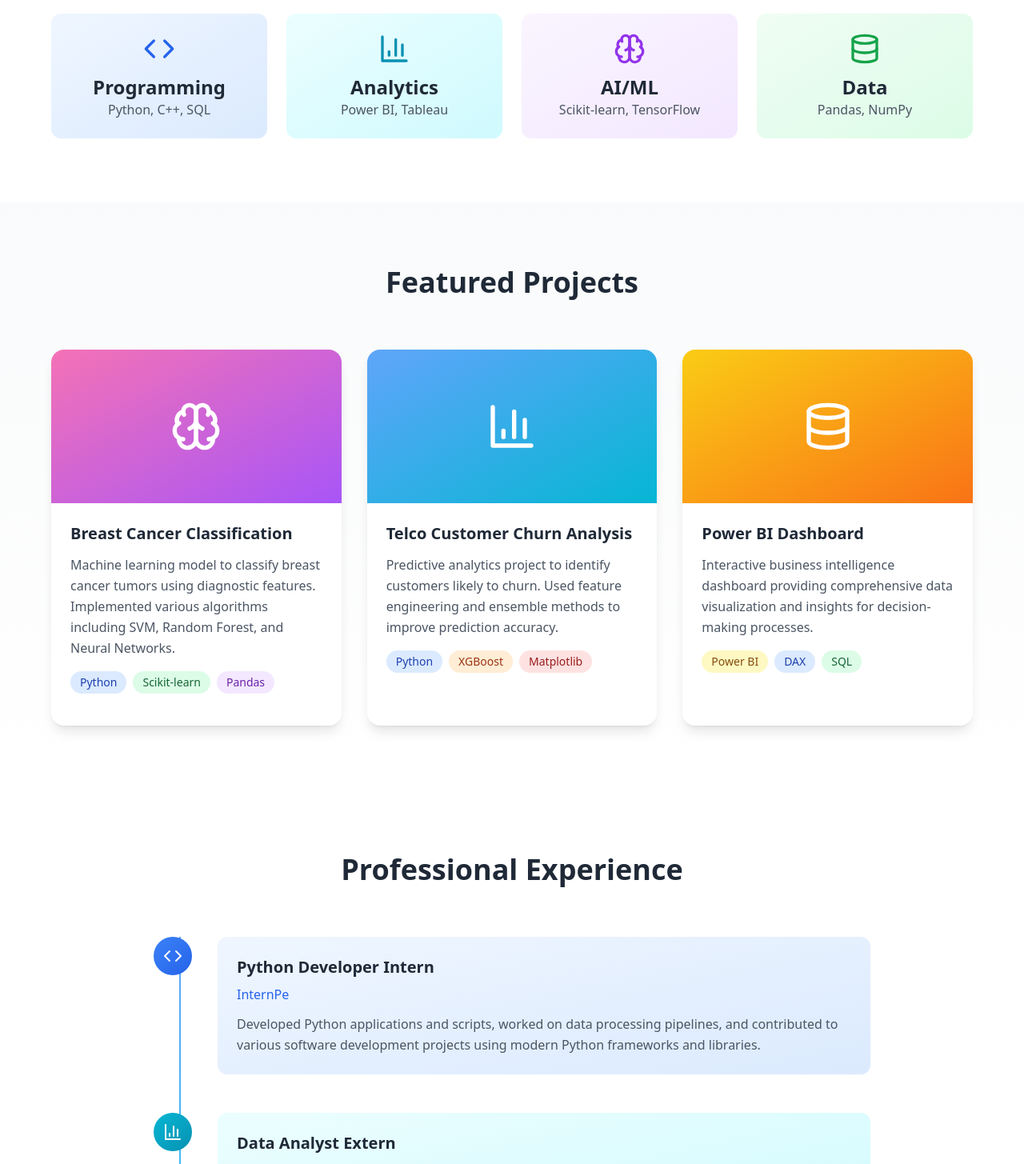
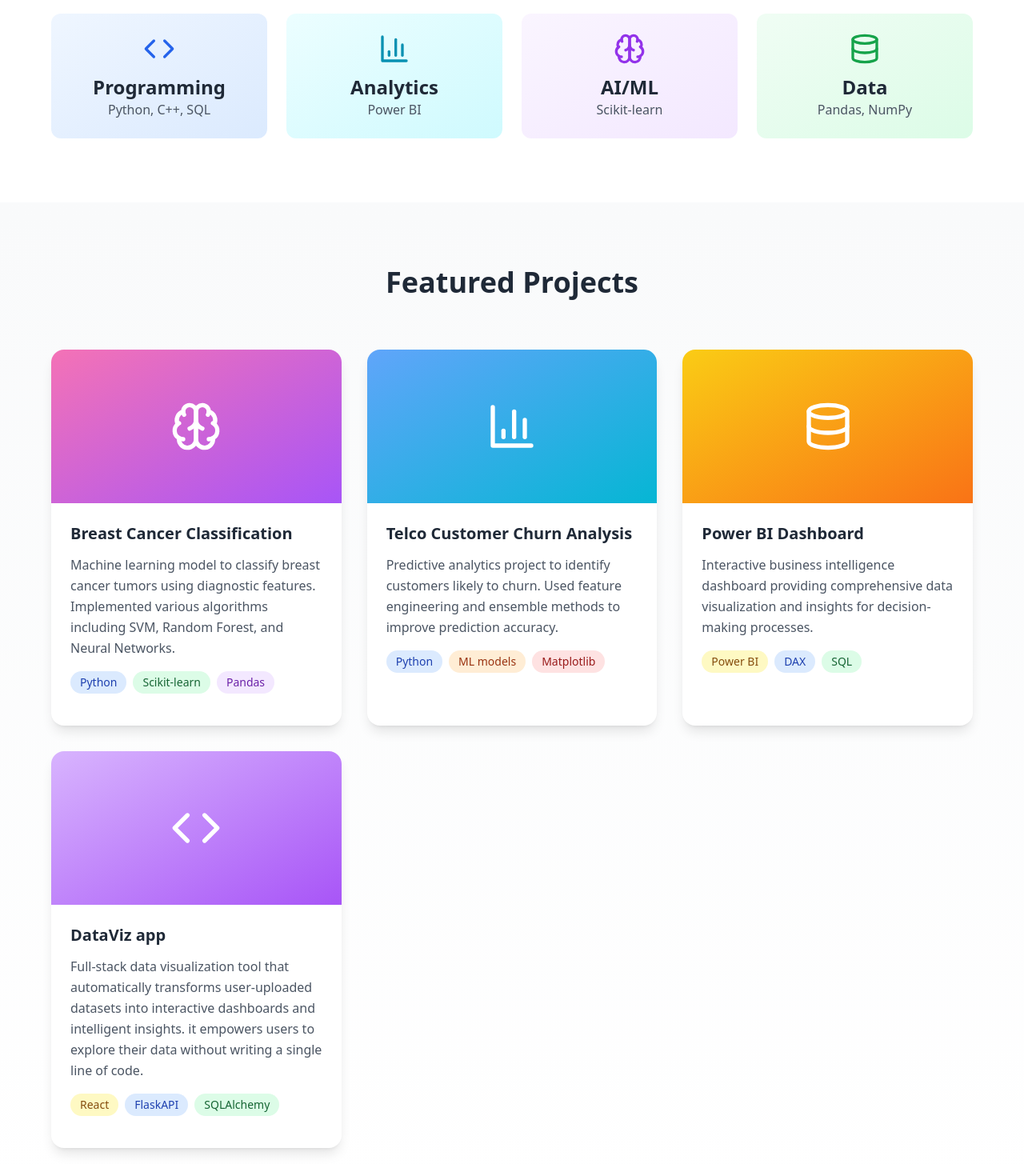
Before and after one commit to Rochinelle/portfolio, a React (Vite) app: page / in a window 1280 px wide. Shown: the part 1340-2795 px from the top of the page at 80% size. Built offline with nearby package versions, Linux system fonts and the light colour scheme.

Commit message:
git add .

```diff
--- a/src/App.tsx
+++ b/src/App.tsx
@@ -1,5 +1,5 @@
 import React, { useState, useEffect } from 'react';
-import { ChevronDown, Mail, Linkedin, Github, ExternalLink, Award, Briefcase, GraduationCap, User, Code, BarChart3, Database, Brain } from 'lucide-react';
+import { ChevronDown, Mail, Linkedin, Github, ExternalLink, Award, Briefcase, GraduationCap, User, Code, BarChart3, Database, Brain, LayoutDashboardIcon, CodeIcon } from 'lucide-react';
 
 function App() {
   const [activeSection, setActiveSection] = useState('home');
@@ -142,12 +142,12 @@ function App() {
                 <div className="text-center p-6 bg-gradient-to-br from-cyan-50 to-cyan-100 rounded-xl">
                   <BarChart3 className="w-10 h-10 text-cyan-600 mx-auto mb-3" />
                   <h4 className="font-bold text-gray-800 text-2xl">Analytics</h4>
-                  <p className="text-m text-gray-600">Power BI, Tableau</p>
+                  <p className="text-m text-gray-600">Power BI</p>
                 </div>
                 <div className="text-center p-6 bg-gradient-to-br from-purple-50 to-purple-100 rounded-xl">
                   <Brain className="w-10 h-10 text-purple-600 mx-auto mb-3" />
                   <h4 className="font-bold text-gray-800 text-2xl">AI/ML</h4>
-                  <p className="text-m text-gray-600">Scikit-learn, TensorFlow</p>
+                  <p className="text-m text-gray-600">Scikit-learn</p>
                 </div>
                 <div className="text-center p-6 bg-gradient-to-br from-green-50 to-green-100 rounded-xl">
                   <Database className="w-10 h-10 text-green-600 mx-auto mb-3" />
@@ -167,7 +167,7 @@ function App() {
           <div className="max-w-6xl mx-auto">
             <h2 className="text-4xl font-bold text-center mb-16 text-gray-800">Featured Projects</h2>
             <div className="grid md:grid-cols-3 gap-8">
-              <div className="group bg-white rounded-2xl shadow-lg overflow-hidden hover:shadow-xl transition-all duration-300 transform hover:-translate-y-2">
+              <div  onClick={() => window.open("https://github.com/Rochinelle/Breast-Cancer-Prediction", "_blank")} className="group bg-white rounded-2xl shadow-lg overflow-hidden hover:shadow-xl transition-all duration-300 transform hover:-translate-y-2">
                 <div className="h-48 bg-gradient-to-br from-pink-400 to-purple-500 p-8 flex items-center justify-center">
                   <Brain className="w-16 h-16 text-white" />
                 </div>
@@ -185,7 +185,7 @@ function App() {
                 </div>
               </div>
 
-              <div className="group bg-white rounded-2xl shadow-lg overflow-hidden hover:shadow-xl transition-all duration-300 transform hover:-translate-y-2">
+              <div  onClick={() => window.open("https://github.com/Rochinelle/Telco-Customer-Churn-Prediction-Analysis?tab=readme-ov-file", "_blank")} className="group bg-white rounded-2xl shadow-lg overflow-hidden hover:shadow-xl transition-all duration-300 transform hover:-translate-y-2">
                 <div className="h-48 bg-gradient-to-br from-blue-400 to-cyan-500 p-8 flex items-center justify-center">
                   <BarChart3 className="w-16 h-16 text-white" />
                 </div>
@@ -197,13 +197,14 @@ function App() {
                   </p>
                   <div className="flex flex-wrap gap-2 mb-4">
                     <span className="px-3 py-1 bg-blue-100 text-blue-800 text-sm rounded-full">Python</span>
-                    <span className="px-3 py-1 bg-orange-100 text-orange-800 text-sm rounded-full">XGBoost</span>
+                    <span className="px-3 py-1 bg-orange-100 text-orange-800 text-sm rounded-full">ML models</span>
                     <span className="px-3 py-1 bg-red-100 text-red-800 text-sm rounded-full">Matplotlib</span>
                   </div>
                 </div>
               </div>
 
-              <div className="group bg-white rounded-2xl shadow-lg overflow-hidden hover:shadow-xl transition-all duration-300 transform hover:-translate-y-2">
+              <div  onClick={() => window.open("https://github.com/Rochinelle/Telco-Customer-Churn-Prediction-Analysis/blob/main/Telco-dashboard.jpeg", "_blank")}  className="group bg-white rounded-2xl shadow-lg overflow-hidden hover:shadow-xl transition-all duration-300 transform hover:-translate-y-2">
+
                 <div className="h-48 bg-gradient-to-br from-yellow-400 to-orange-500 p-8 flex items-center justify-center">
                   <Database className="w-16 h-16 text-white" />
                 </div>
@@ -217,6 +218,24 @@ function App() {
                     <span className="px-3 py-1 bg-yellow-100 text-yellow-800 text-sm rounded-full">Power BI</span>
                     <span className="px-3 py-1 bg-blue-100 text-blue-800 text-sm rounded-full">DAX</span>
                     <span className="px-3 py-1 bg-green-100 text-green-800 text-sm rounded-full">SQL</span>
+                  </div>
+                </div>
+              </div>
+
+              <div  onClick={() => window.open("https://github.com/Rochinelle/Telco-Customer-Churn-Prediction-Analysis/blob/main/Telco-dashboard.jpeg", "_blank")} className="group bg-white rounded-2xl shadow-lg overflow-hidden hover:shadow-xl transition-all duration-300 transform hover:-translate-y-2">
+                <div className="h-48 bg-gradient-to-br from-purple-300 to-purple-500 p-8 flex items-center justify-center">
+                  <CodeIcon className="w-16 h-16 text-white" />
+                </div>
+                <div className="p-6">
+                  <h3 className="text-xl font-bold mb-3 text-gray-800">DataViz app</h3>
+                  <p className="text-gray-600 mb-4 leading-relaxed">
+                    Full-stack data visualization tool that automatically transforms user-uploaded datasets into interactive dashboards and intelligent insights.
+                     it empowers users to explore their data without writing a single line of code.
+                  </p>
+                  <div className="flex flex-wrap gap-2 mb-4">
+                    <span className="px-3 py-1 bg-yellow-100 text-yellow-800 text-sm rounded-full">React</span>
+                    <span className="px-3 py-1 bg-blue-100 text-blue-800 text-sm rounded-full">FlaskAPI</span>
+                    <span className="px-3 py-1 bg-green-100 text-green-800 text-sm rounded-full">SQLAlchemy</span>
                   </div>
                 </div>
               </div>
--- a/vite.config.ts
+++ b/vite.config.ts
@@ -1,10 +1,8 @@
-import { defineConfig } from 'vite';
-import react from '@vitejs/plugin-react';
+import { defineConfig } from 'vite'
+import react from '@vitejs/plugin-react'
 
 // https://vitejs.dev/config/
 export default defineConfig({
+  base: "/portfolio/",   // 👈 IMPORTANT: repo name
   plugins: [react()],
-  optimizeDeps: {
-    exclude: ['lucide-react'],
-  },
-});
+})
```
Also changed, not shown: package.json (+6 -1 lines), 1 other file (tests, documents, lock files or other folders).
